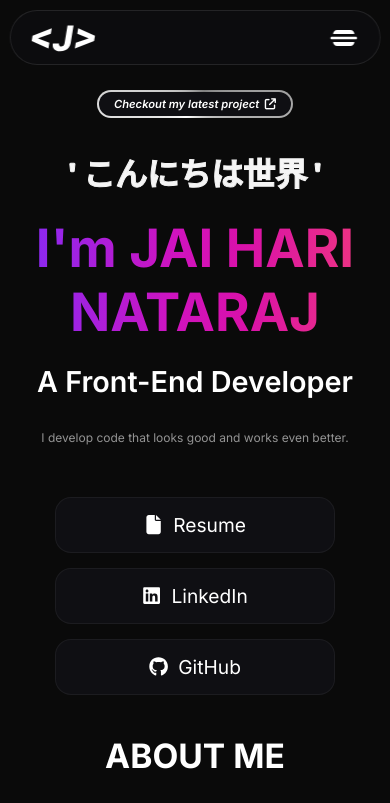
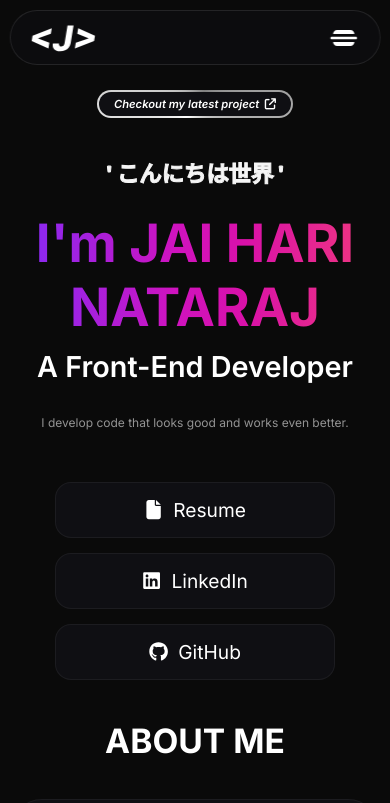
Before and after one commit to ijaihari/portfolio, a React (Vite) app: page / in a window 390 px wide. Shown: the top 803 px of the page. Built offline with nearby package versions, Linux system fonts and the light colour scheme.

Commit message:
update hello world style

```diff
--- a/src/styles/hero.scss
+++ b/src/styles/hero.scss
@@ -96,7 +96,6 @@
         margin-bottom: 5px;
 
         @media (max-width: 769px) {
-            margin-bottom: 10px;
             @include mixins.removeTextOutline;
         }
     }
@@ -118,14 +117,13 @@
         margin-top: 30px;
 
         h3 {
-            font-size: 2rem;
+            font-size: 1.4rem;
             height: 3rem;
         }
 
         h1 {
             font-size: 3.3rem;
             text-align: center;
-             margin-bottom: 10px;
         }
 
         h2 {
```
